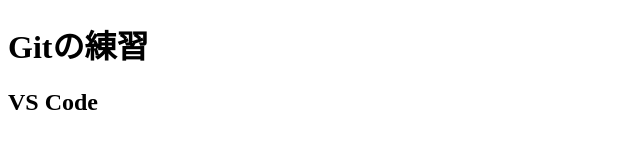
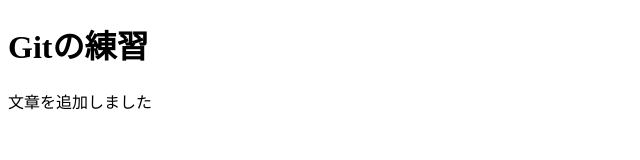
Before and after one commit to kashsan-jp/FTP-Deploy, a plain HTML site: page index.html in a window 1280 px wide. Shown: the full height of the page, 0-640 px from the left. Drawn offline with Linux system fonts and the light colour scheme.

Commit message:
h2の削除、 p追加

```diff
--- a/index.html
+++ b/index.html
@@ -8,7 +8,8 @@
 </head>
 <body>
     <h1>Gitの練習</h1>
-    <h2>VS Code</h2>
+
+    <p>文章を追加しました</p>
 
 </body>
 </html>
```
